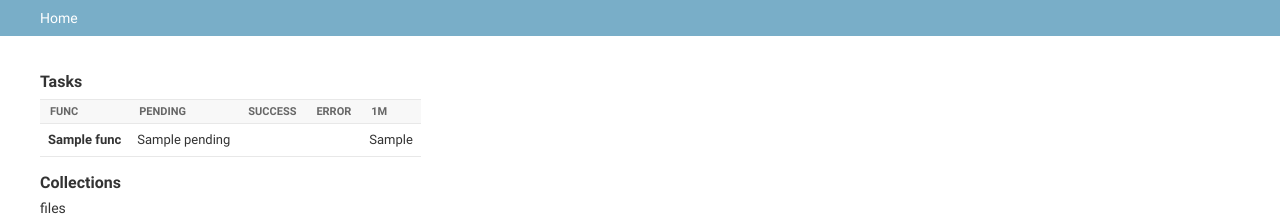
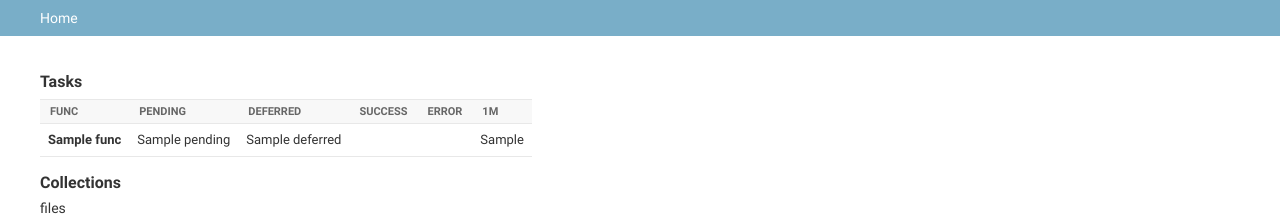
Before and after one commit to liquidinvestigations/hoover-snoop2, a Django app: template snoop/data/templates/snoop/admin_stats.html in a window 1280 px wide. Shown: the part 48-264 px from the top of the page. Run offline with Django 3.2, Linux system fonts and the light colour scheme; tables that the repository leaves empty hold one stand-in row (values such as "Sample post"); the template is opened without the code that fills it: values that come from a table or form of the project are taken from there, most other values are stand-ins (such as "Sample title", 1, 10 or a date in 2020); parts of the project's set-up code (start-up, migrations or seed data) failed here and were passed over.

Commit message:
show deferred tasks

```diff
--- a/snoop/data/templates/snoop/admin_stats.html
+++ b/snoop/data/templates/snoop/admin_stats.html
@@ -8,6 +8,7 @@
   <thead>
     <th>func</th>
     <th>pending</th>
+    <th>deferred</th>
     <th>success</th>
     <th>error</th>
     <th>1m</th>
@@ -18,6 +19,7 @@
     <tr>
       <th>{{ func }}</th>
       <td>{{ row.pending }}</td>
+      <td>{{ row.deferred }}</td>
       <td>{{ row.success }}</td>
       <td>{{ row.error }}</td>
       <td>{{ row.1m }}</td>
```
